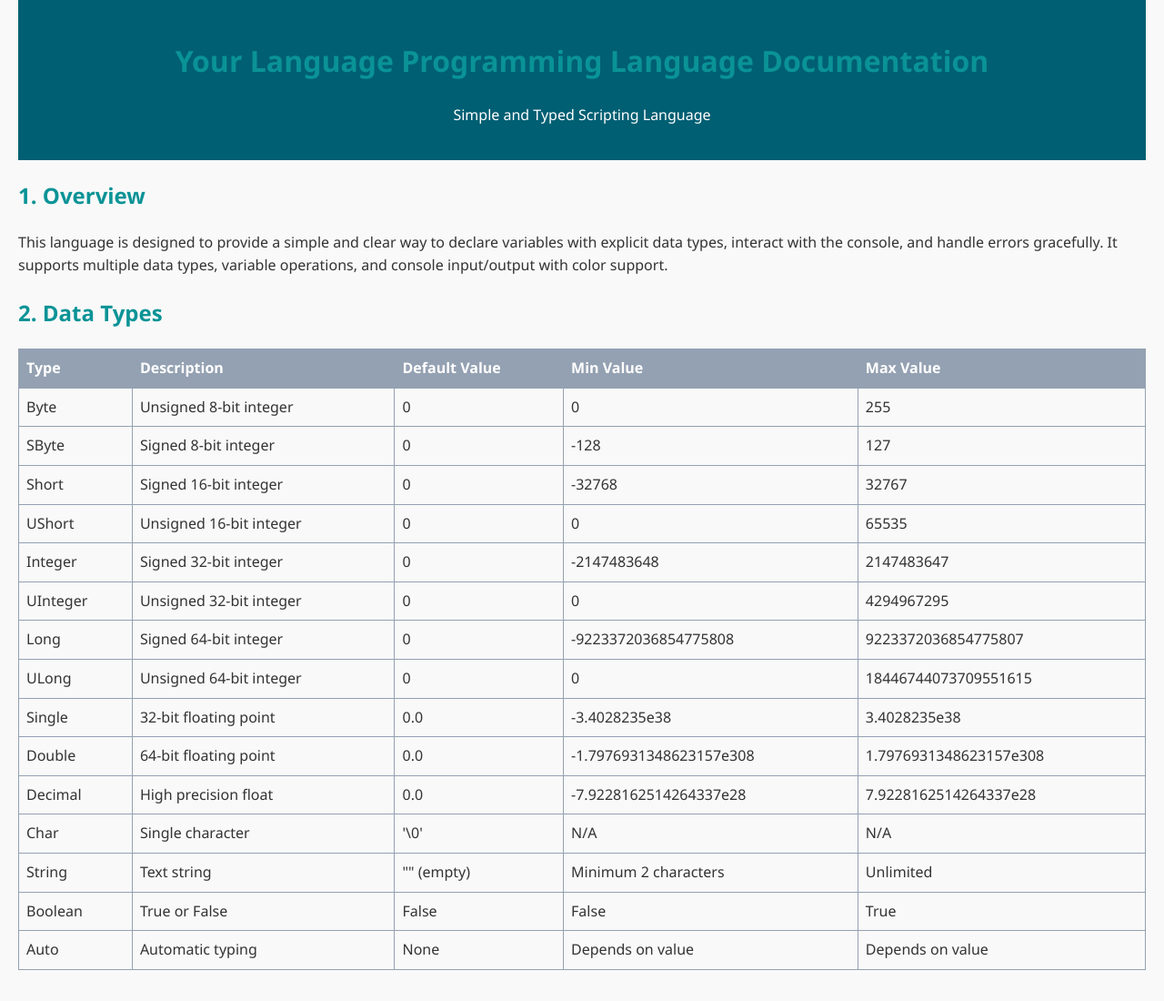
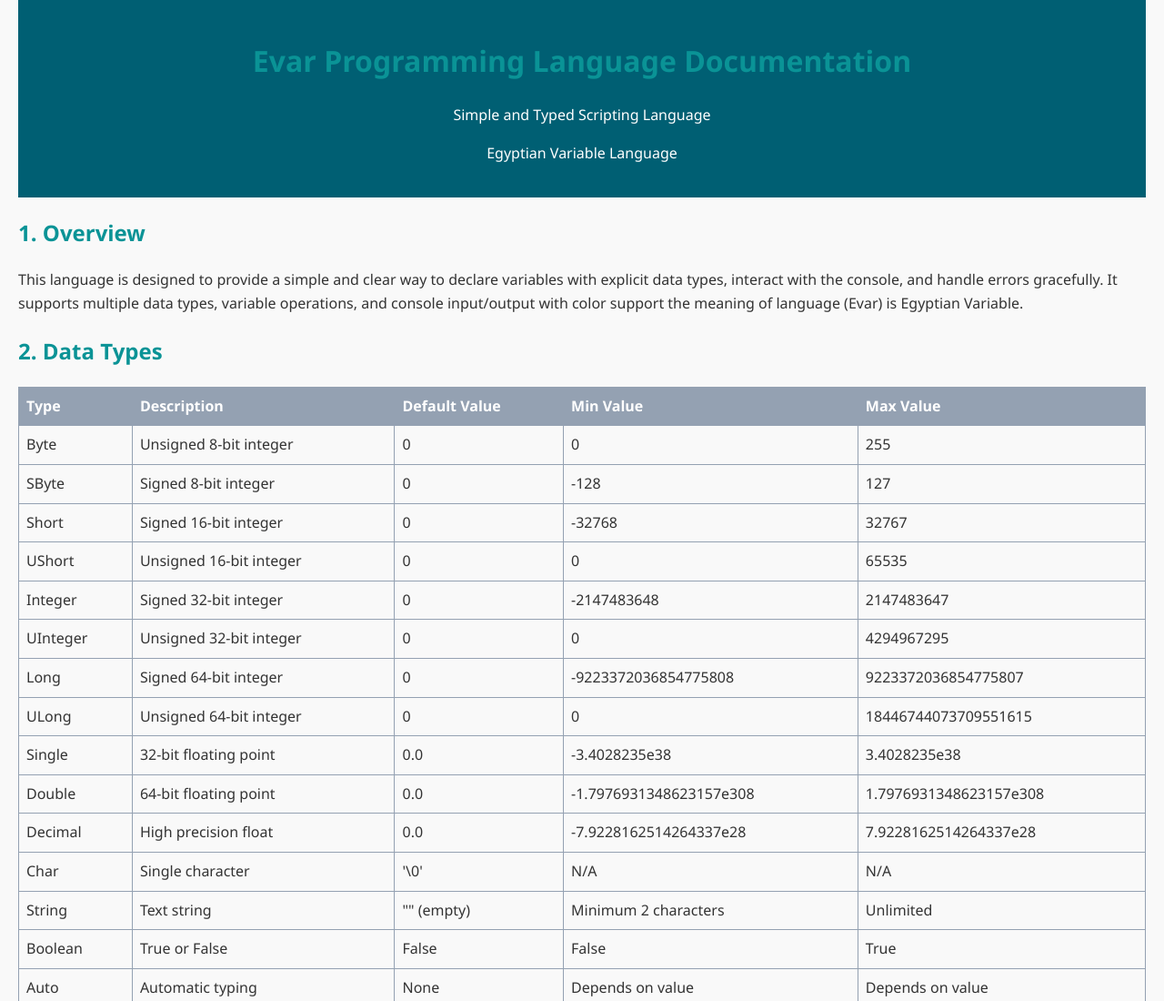
Before and after one commit to hahggaha69-star/AhmedMohmmedd, a plain HTML site: page index.html in a window 1280 px wide. Shown: the top 1100 px of the page at 91% size. Drawn offline with Linux system fonts and the light colour scheme.

Commit message:
Update website code

```diff
--- a/index.html
+++ b/index.html
@@ -65,14 +65,15 @@
 <body>
 
 <header>
-  <h1>Your Language Programming Language Documentation</h1>
+  <h1>Evar Programming Language Documentation</h1>
   <p>Simple and Typed Scripting Language</p>
+  <p>Egyptian Variable Language</p>
 </header>
 
 <main>
   <section>
     <h2>1. Overview</h2>
-    <p>This language is designed to provide a simple and clear way to declare variables with explicit data types, interact with the console, and handle errors gracefully. It supports multiple data types, variable operations, and console input/output with color support.</p>
+    <p>This language is designed to provide a simple and clear way to declare variables with explicit data types, interact with the console, and handle errors gracefully. It supports multiple data types, variable operations, and console input/output with color support the meaning of language (Evar) is Egyptian Variable.</p>
   </section>
 
   <section>
```
